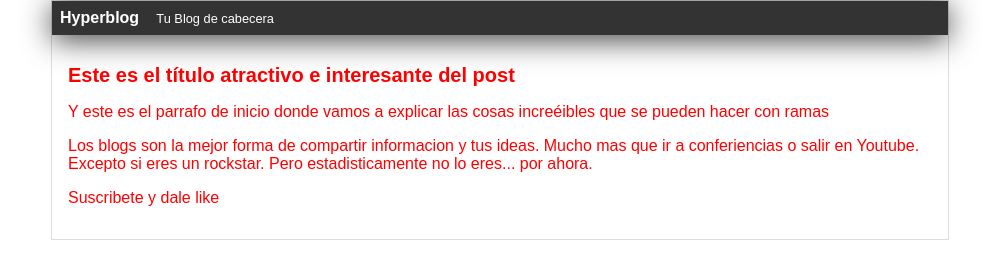
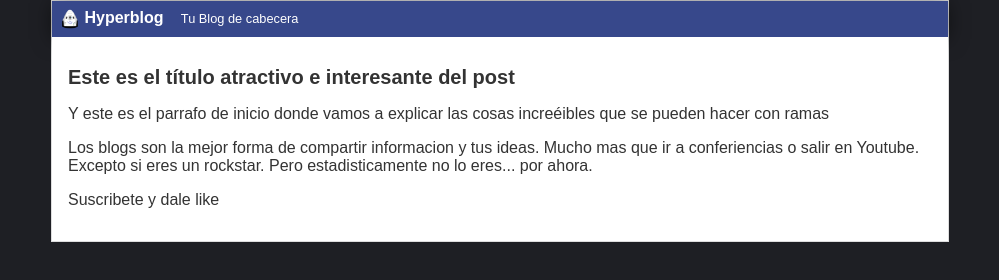
Before and after one commit to alesandra27/hyperblog, a plain HTML site: page blogpost.html in a window 1280 px wide. Shown: the whole page, without its empty margins (140-1139 px from the left). Drawn offline with Linux system fonts and the light colour scheme.

Commit message:
color de fondo, logo nuevo y mejor color de header

```diff
--- a/blogpost.html
+++ b/blogpost.html
@@ -7,7 +7,7 @@
     <body>
         <div id="container">
             <div id="cabecera">
-                Hyperblog <span id="tagline">Tu Blog de cabecera</span>
+               <img id="logo" src="imagenes/dragon.png"> Hyperblog <span id="tagline">Tu Blog de cabecera</span>
             </div>
             <div id="post">
                 <h1>Este es el título atractivo
--- a/css/estilos1.css
+++ b/css/estilos1.css
@@ -1,6 +1,7 @@
 body
 {
-    color: red;
+    background: #1e1f24;
+    color: #333;
     text-align: center;
     font-family: "Arial";
     font-size: 16px;
@@ -8,12 +9,17 @@ body
     padding: 0;
 }
 #cabecera {
-    background: #333;
-    box-shadow: 0px 5px 30px 0px rgba(0, 0, 0, 0.75);
+    background: #37488b;
+    box-shadow: 0px 2px 20px 0px rgba(0, 0, 0, 0.5);
     color: white;
     font-weight: bold;
     margin: 0;
     padding: 0.5em;
+}
+
+#cabecera #logo {
+    width: 20px;
+    vertical-align: middle;
 }
 
 #cabecera #tagline{
@@ -37,5 +43,6 @@ body
 }
 
 #post {
+    background: white;
     padding: 1em;
 }
```
